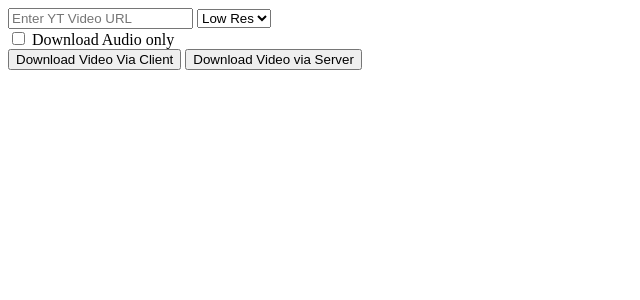
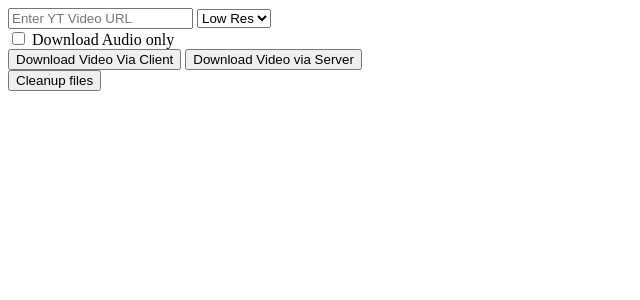
Before and after one commit to nuhman/YTDirect, a Flask app: page / in a window 1280 px wide. Shown: the top 300 px of the page, without its empty margins (0-640 px from the left). Run offline with Flask 3, Linux system fonts and the light colour scheme.

Commit message:
Add file cleanup code

```diff
--- a/app/routes.py
+++ b/app/routes.py
@@ -2,6 +2,7 @@ from flask import render_template, Flask, request, send_file, Response, jsonify,
 from pytube import YouTube
 import requests
 import os
+from datetime import datetime, timedelta
 from app import app
 
 @app.route('/')
@@ -100,3 +101,31 @@ def proxy():
 
     req = requests.get(video_url, stream=True)
     return Response(stream_with_context(req.iter_content(chunk_size=1024)), content_type=req.headers['Content-Type'])
+
+@app.route('/cleanup')
+def cleanup_old_files():
+    try:
+        file_directory = './'
+        current_time = datetime.now()
+        files_count = 0
+
+        for filename in os.listdir(file_directory):
+            if filename.endswith(('.mp4', '.mp3')):
+                filepath = os.path.join(file_directory, filename)
+                file_time = datetime.fromtimestamp(os.path.getmtime(filepath))
+
+                # Delete files older than 1 hour (or any other threshold)
+                print(f"filename: {filename}, filepath: {filepath}, file_time: {file_time}")
+                print(f"time_diff more than 15 mins: {current_time - file_time > timedelta(seconds=10)}")
+                if current_time - file_time > timedelta(seconds=10):
+                    print(f"deleting file: {filepath}")
+                    os.remove(filepath)
+                    files_count += 1
+
+        return {
+            'message': "cleanup success :)",
+            'delete_count': files_count
+        }
+    except BaseException as error:
+        print('An exception occurred: {}'.format(error))
+        return {'message': "cleanup failed :( Check Logs"}
--- a/app/templates/index.html
+++ b/app/templates/index.html
@@ -15,8 +15,13 @@
   <input type="checkbox" id="audioonly" name="audioonly" value="low" />
   <label for="audioonly">Download Audio only</label>
   <br />
-  <button type="button" onclick="fetchVideo()">Download Video Via Client</button>
+  <button type="button" onclick="fetchVideo()">
+    Download Video Via Client
+  </button>
   <input type="submit" value="Download Video via Server" />
+</form>
+<form method="GET" action="/cleanup">
+  <input type="submit" value="Cleanup files" />
 </form>
 <div id="download-progress-container" style="display: none">
   <progress id="download-progress" value="0" max="100"></progress>
```
